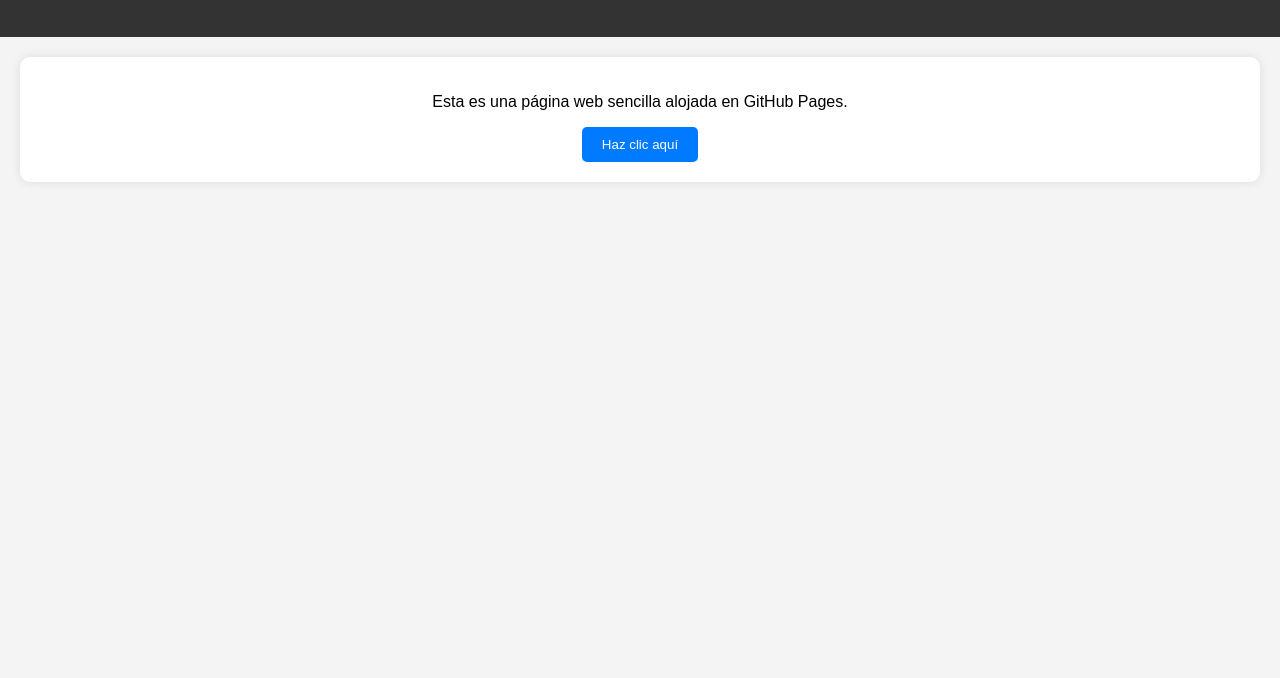
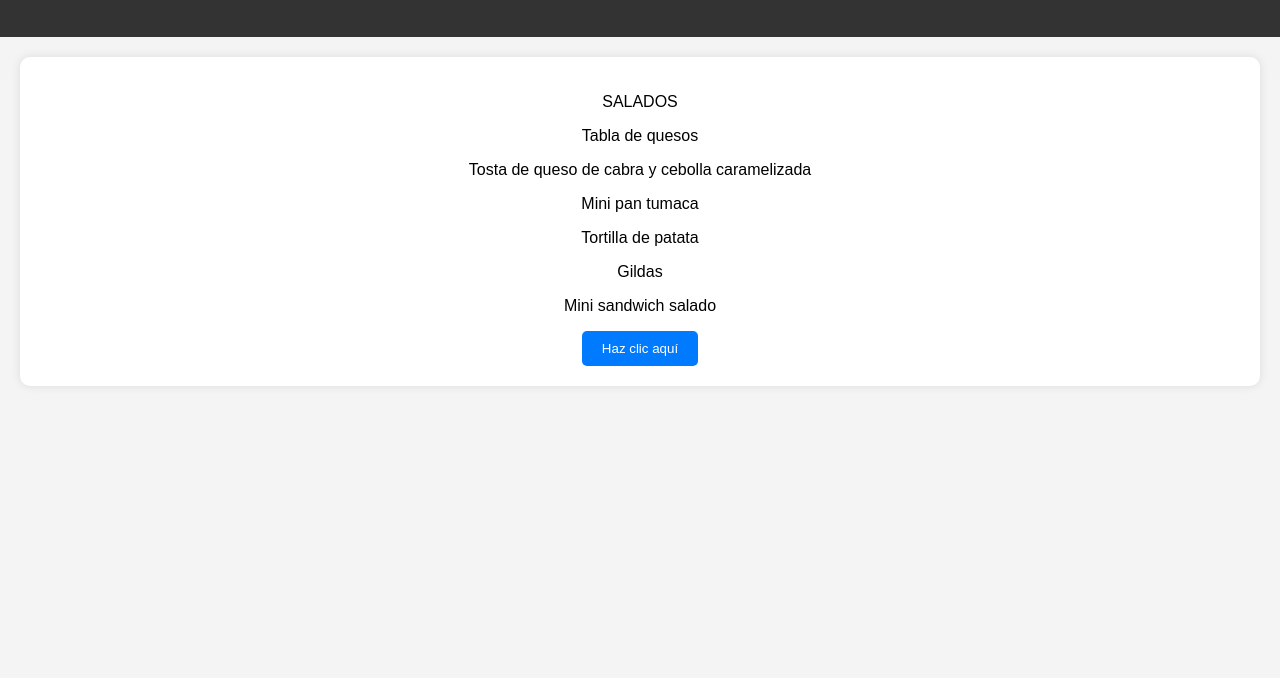
Before and after one commit to inesmontero28/cumple-elene, a plain HTML site: page index.html in a window 1280 px wide. Shown: the part 122-800 px from the top of the page. Drawn offline with Linux system fonts and the light colour scheme.

Commit message:
Update index.html

```diff
--- a/index.html
+++ b/index.html
@@ -3,15 +3,21 @@
 <head>
     <meta charset="UTF-8">
     <meta name="viewport" content="width=device-width, initial-scale=1.0">
-    <title>Mi Página Web</title>
+    <title>Menú</title>
     <link rel="stylesheet" href="styles.css">
 </head>
 <body>
     <header>
-        <h1>Bienvenido a mi Página Web</h1>
+        <h1>Bienvenido al menú de mi cumpleaños</h1>
     </header>
     <section>
-        <p>Esta es una página web sencilla alojada en GitHub Pages.</p>
+        <p>SALADOS</p>
+        <p>Tabla de quesos</p>
+        <p>Tosta de queso de cabra y cebolla caramelizada</p>
+        <p>Mini pan tumaca</p>
+        <p>Tortilla de patata</p>
+        <p>Gildas</p>
+        <p>Mini sandwich salado</p>
         <button onclick="mostrarMensaje()">Haz clic aquí</button>
     </section>
     <script src="script.js"></script>
```
